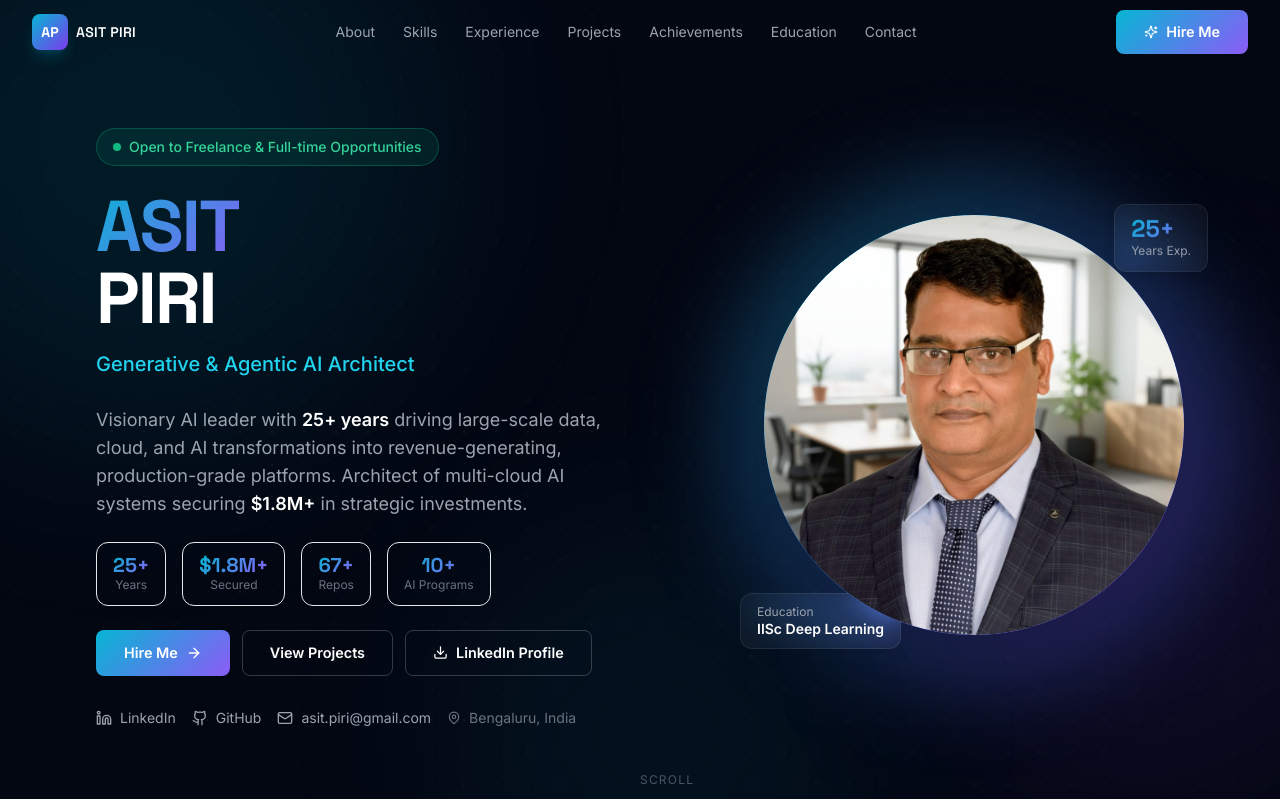
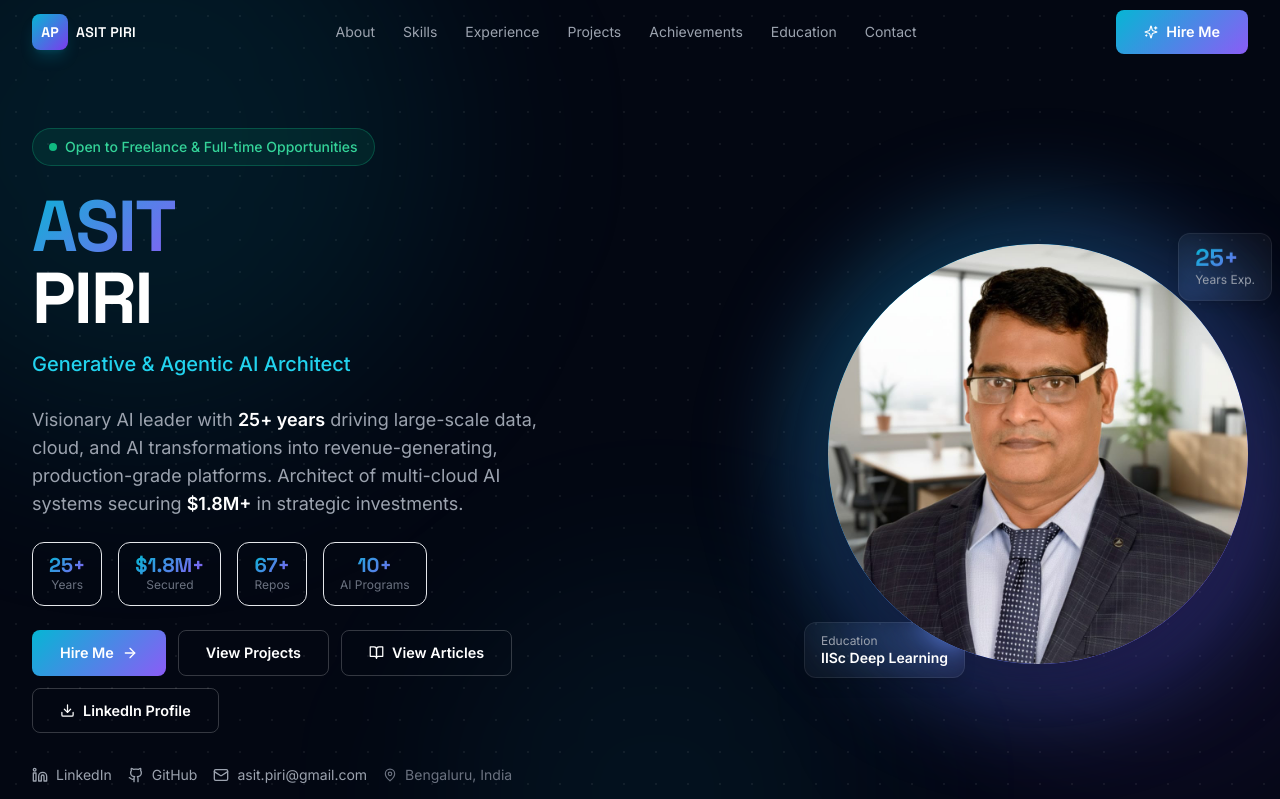
Before and after one commit to asit-piri/AsitPiri-Website, a Next.js app: page / in a window 1280 px wide. Shown: the top 799 px of the page. Built offline with nearby package versions, Linux system fonts and the light colour scheme.

Commit message:
Added Articles

```diff
--- a/app/components/Hero.tsx
+++ b/app/components/Hero.tsx
@@ -9,6 +9,7 @@ import {
   ChevronDown,
   Download,
   ArrowRight,
+  BookOpen,
 } from "lucide-react";
 
 const ROLES = [
@@ -145,6 +146,15 @@ export default function Hero() {
                 View Projects
               </a>
               <a
+                href="https://www.linkedin.com/in/asit-piri/recent-activity/articles/"
+                target="_blank"
+                rel="noopener noreferrer"
+                className="btn-outline"
+              >
+                <BookOpen size={15} />
+                View Articles
+              </a>
+              <a
                 href="https://www.linkedin.com/in/asit-piri/"
                 target="_blank"
                 rel="noopener noreferrer"
```
Also changed, not shown: .claude/settings.local.json.
